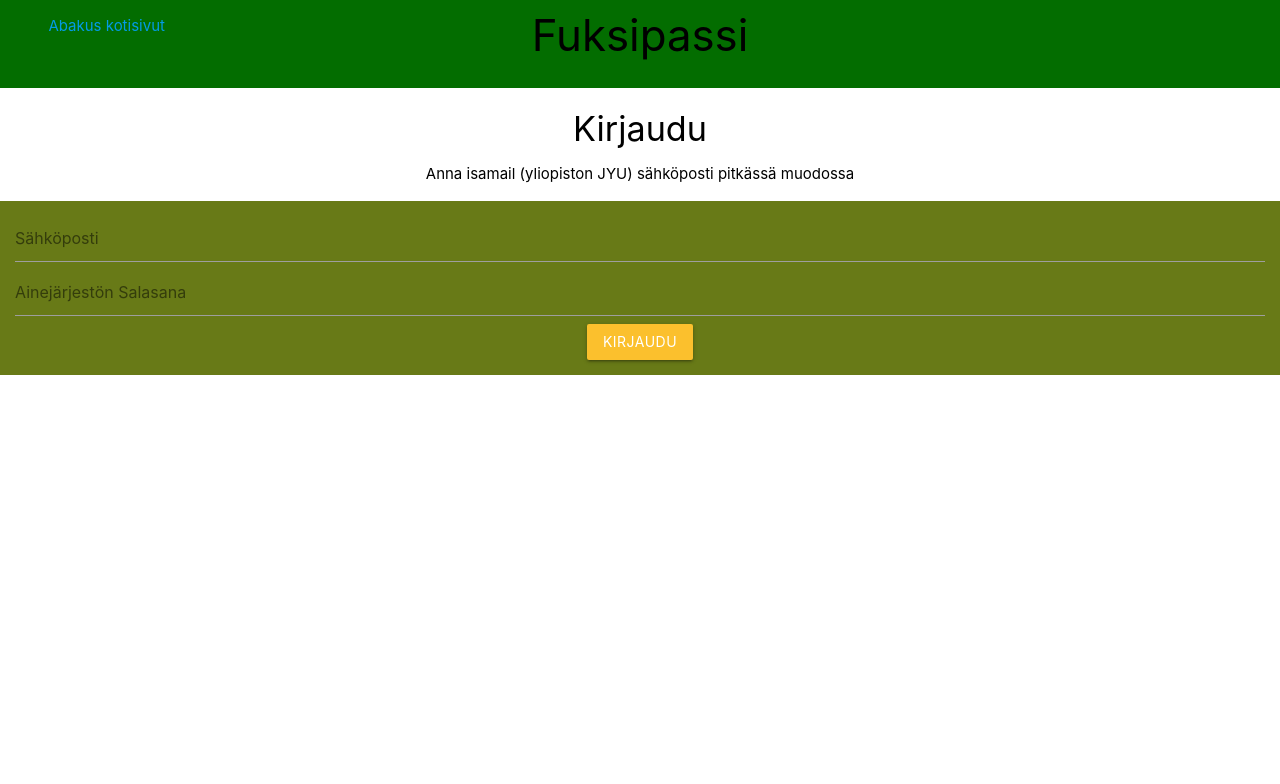
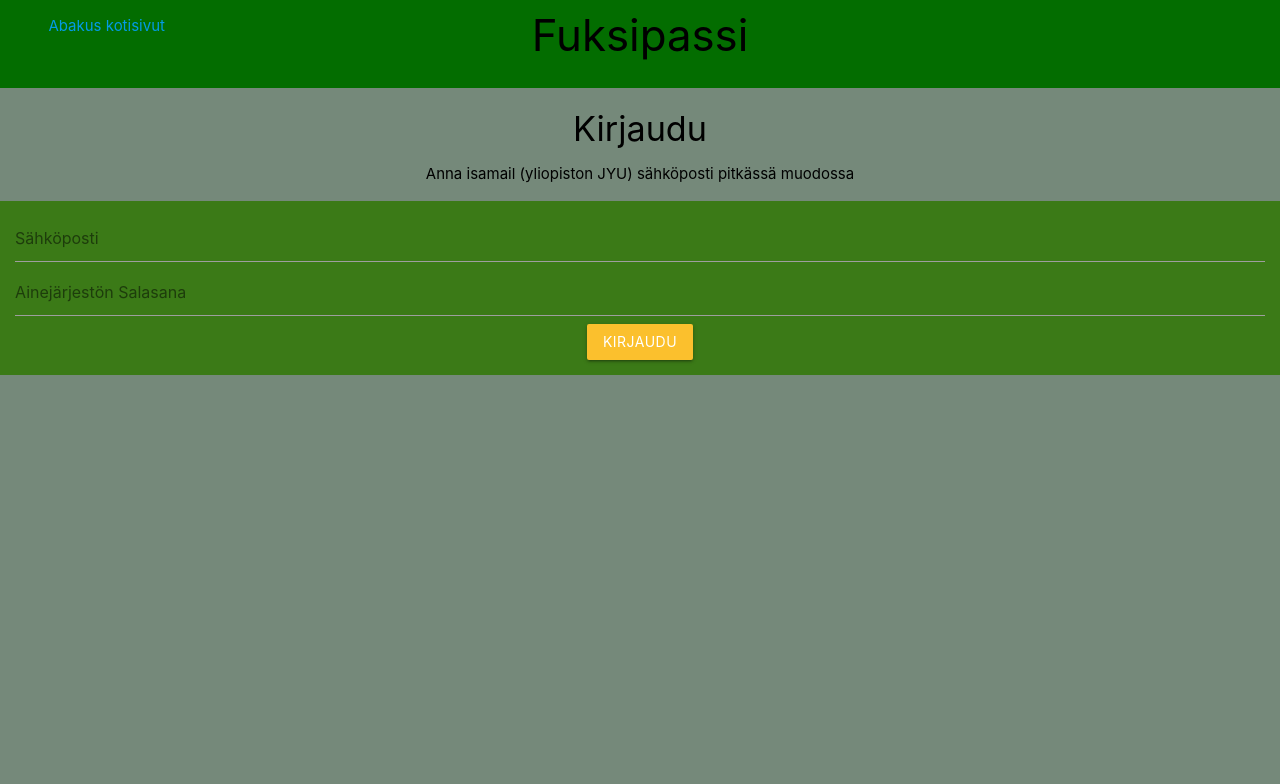
Before and after one commit to trueaddict/fuksipassi_app, a Flask app: page / in a window 1280 px wide. Shown: the top 784 px of the page. Run offline with Flask 2, Linux system fonts and the light colour scheme.

Commit message:
aba kirjautumis sivu

```diff
--- a/static/css/abakus.css
+++ b/static/css/abakus.css
@@ -37,7 +37,7 @@ body{
 .kuittaus{
   max-width: 100%;
   padding: 1rem;
-  background-color: #687a17;
+  background-color: #3b7a17;
 }
 .error{
   max-width: 460px;
@@ -114,7 +114,7 @@ div.panel.show{
 }
 
 body{
-  background-color: white!important;
+  background-color: rgba(17, 51, 25, 0.575) !important;
 }
 
 input:focus{
```
